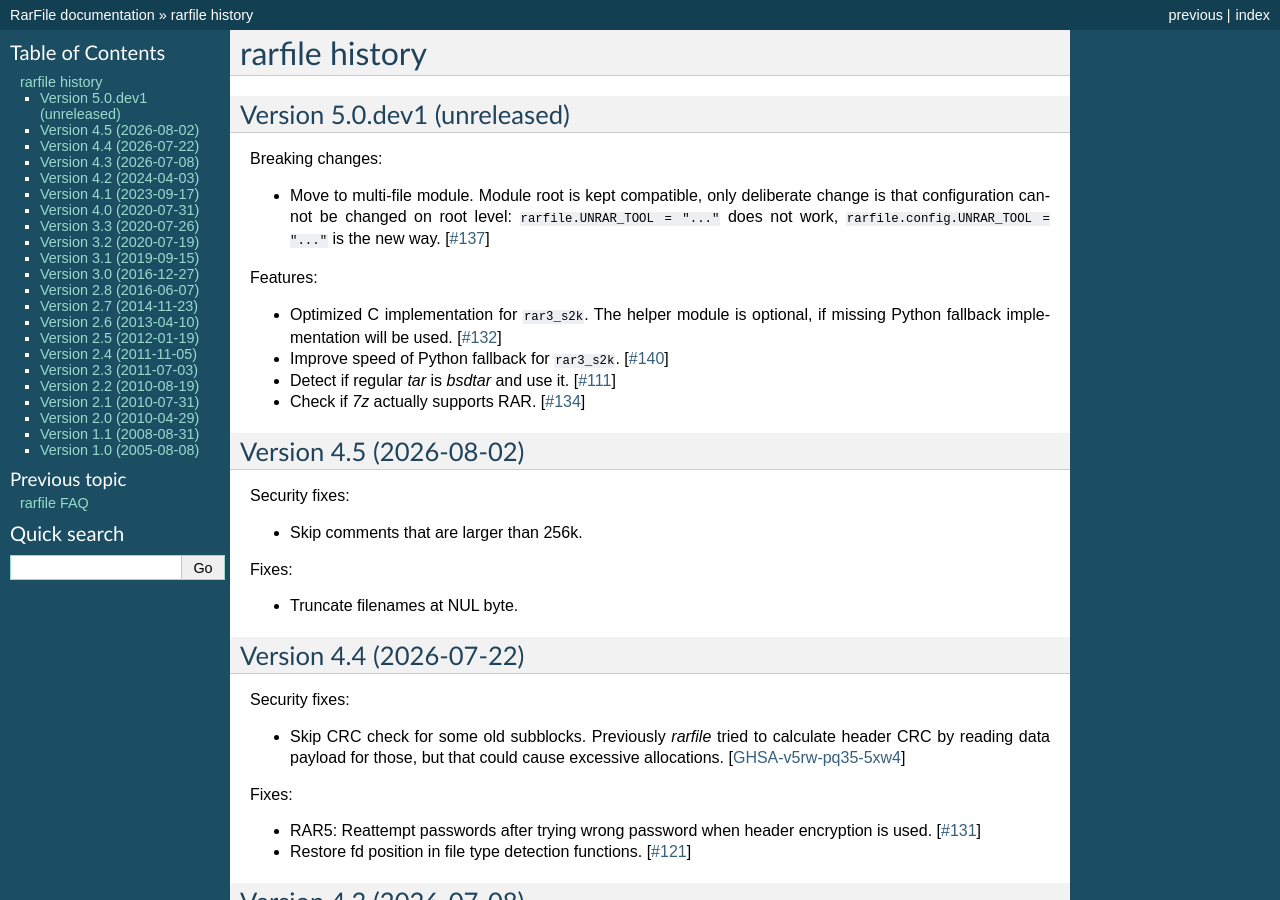
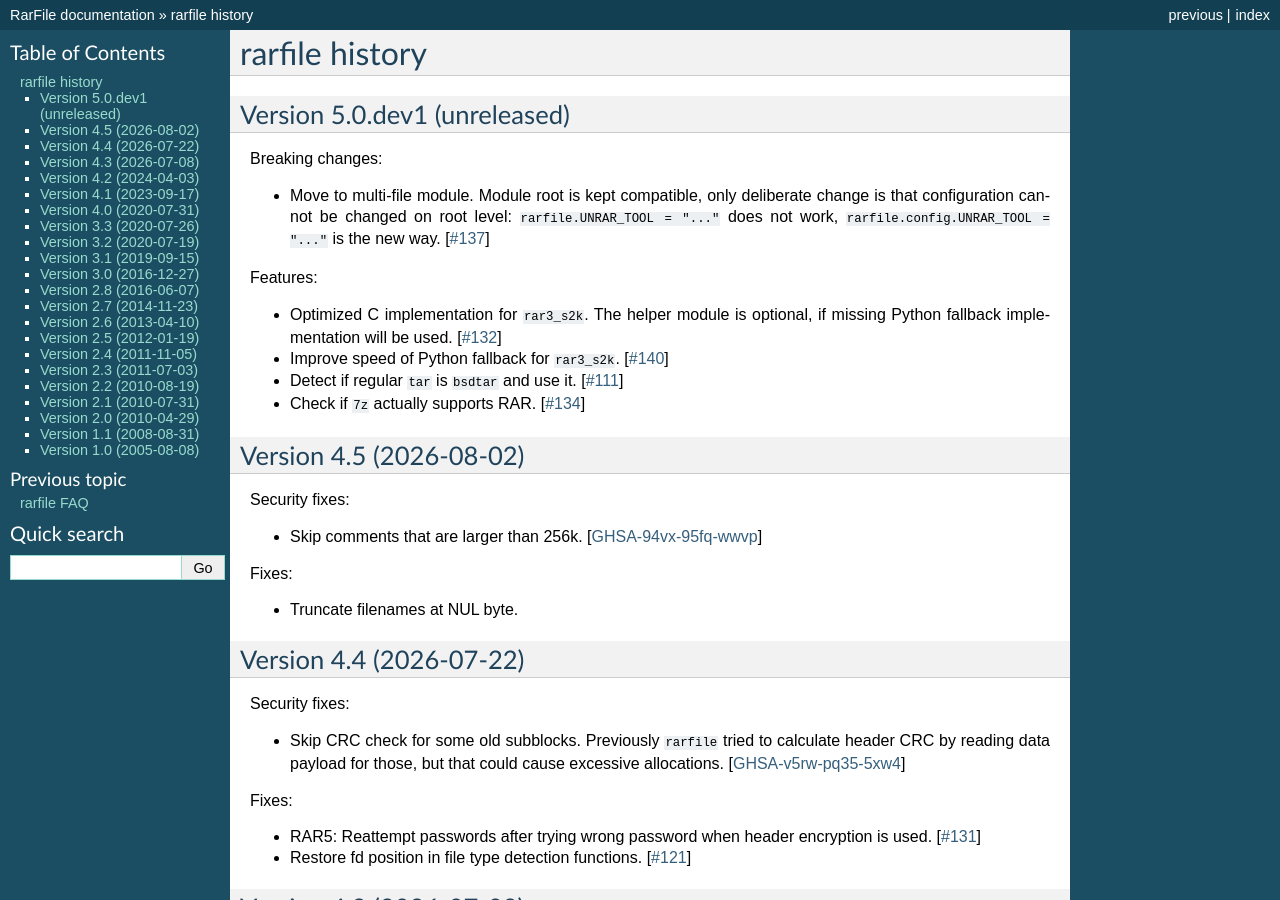
Before and after one commit to markokr/rarfile, a Sphinx documentation site: the page built from doc/news.rst, in a window 1280 px wide and 900 px high. Built offline with Sphinx 7.4.7, drawn with Linux system fonts in a browser that asks for light colours.

Commit message:
Update news

```diff
--- a/doc/news.rst
+++ b/doc/news.rst
@@ -24,10 +24,10 @@ Features:
 * Improve speed of Python fallback for ``rar3_s2k``.
   [`#140 <https://github.com/markokr/rarfile/pull/140>`_]
 
-* Detect if regular `tar` is `bsdtar` and use it.
+* Detect if regular ``tar`` is ``bsdtar`` and use it.
   [`#111 <https://github.com/markokr/rarfile/pull/111>`_]
 
-* Check if `7z` actually supports RAR.
+* Check if ``7z`` actually supports RAR.
   [`#134 <https://github.com/markokr/rarfile/pull/134>`_]
 
 Version 4.5 (2026-08-02)
@@ -36,6 +36,7 @@ Version 4.5 (2026-08-02)
 Security fixes:
 
 * Skip comments that are larger than 256k.
+  [`GHSA-94vx-95fq-wwvp <https://github.com/markokr/rarfile/security/advisories/GHSA-94vx-95fq-wwvp>`_]
 
 Fixes:
 
@@ -47,7 +48,7 @@ Version 4.4 (2026-07-22)
 Security fixes:
 
 * Skip CRC check for some old subblocks.  Previously
-  `rarfile` tried to calculate header CRC by reading
+  ``rarfile`` tried to calculate header CRC by reading
   data payload for those, but that could cause excessive
   allocations.
   [`GHSA-v5rw-pq35-5xw4 <https://github.com/markokr/rarfile/security/advisories/GHSA-v5rw-pq35-5xw4>`_]
```
